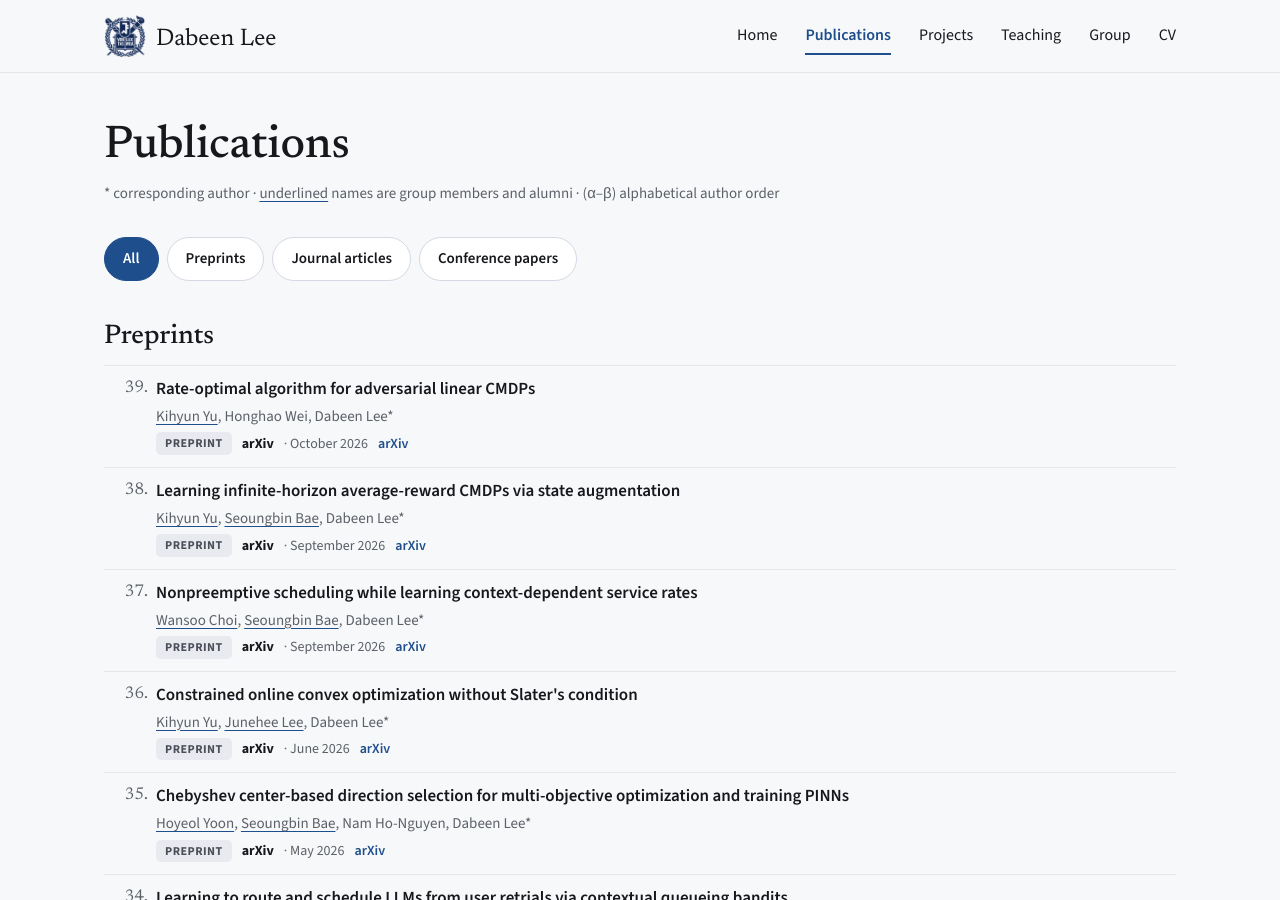
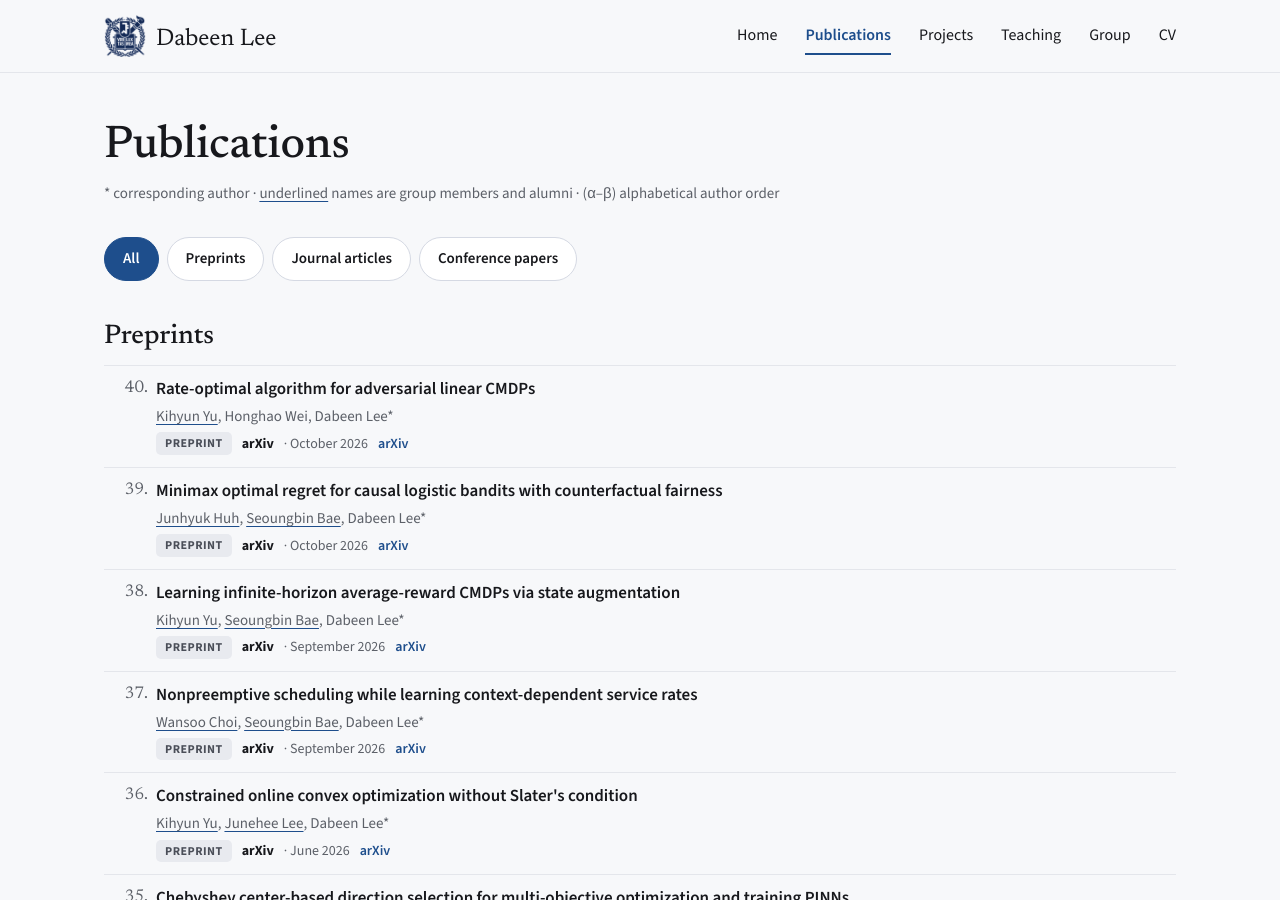
Before and after one commit to dabeenl/dabeenl.github.io, a Jekyll site: the page built from publications.html, in a window 1280 px wide and 900 px high. Built offline with Jekyll 4.4.1, drawn with Linux system fonts in a browser that asks for light colours.

Commit message:
publications: add arXiv 2610.01377 as the second preprint
Minimax optimal regret for causal logistic bandits with counterfactual
fairness (Junhyuk Huh, Seoungbin Bae, Dabeen Lee), placed right below the
adversarial linear CMDPs preprint.

Co-Authored-By: Claude Opus 5.5 <noreply@anthropic.com>

```diff
--- a/_data/publications.yml
+++ b/_data/publications.yml
@@ -24,6 +24,16 @@
   links:
     - label: arXiv
       url: "https://arxiv.org/abs/2610.00927"
+
+- title: "Minimax optimal regret for causal logistic bandits with counterfactual fairness"
+  authors: "Junhyuk Huh, Seoungbin Bae, Dabeen Lee*"
+  year: 2026
+  type: preprint
+  venue: arXiv
+  detail: October 2026
+  links:
+    - label: arXiv
+      url: "https://arxiv.org/abs/2610.01377"
 
 - title: "Learning infinite-horizon average-reward CMDPs via state augmentation"
   authors: "Kihyun Yu, Seoungbin Bae, Dabeen Lee*"
```
